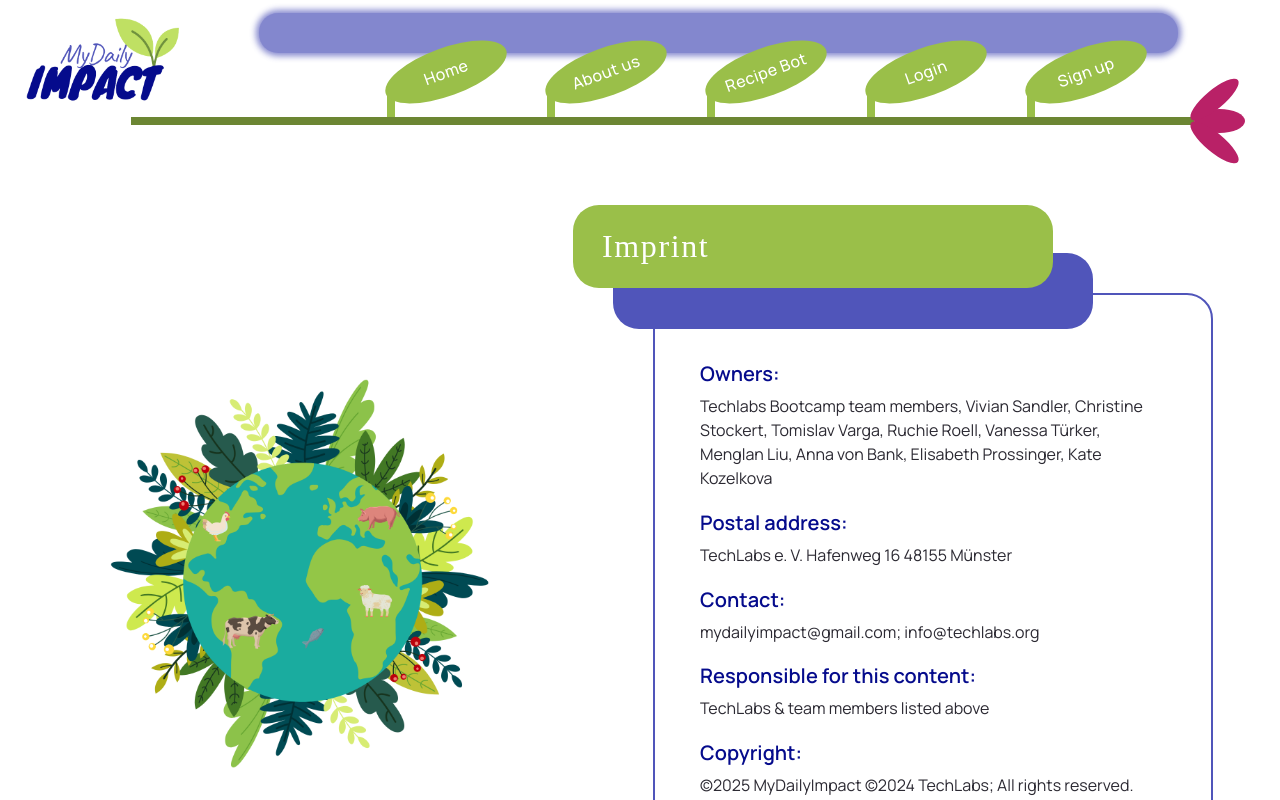
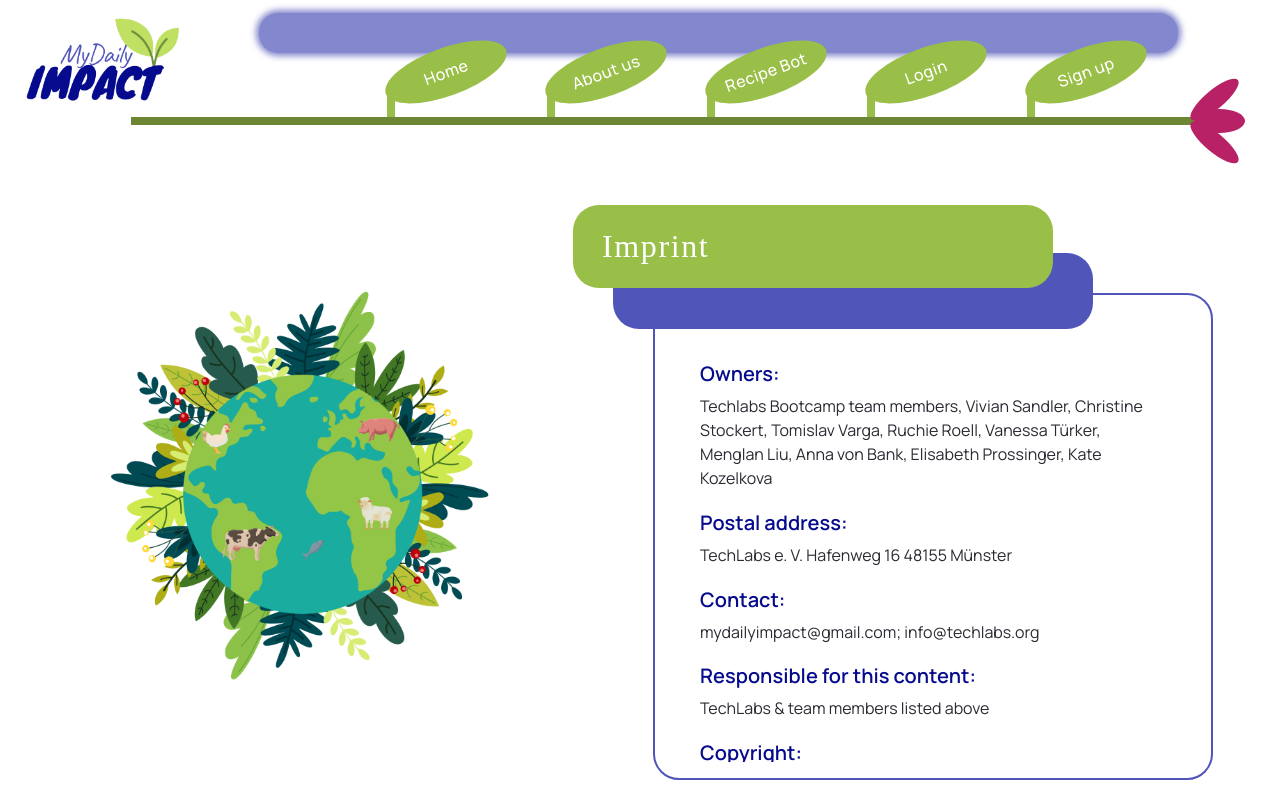
Before and after one commit to TechLabs-Remote-Bootcamp/WS24-MyDailyImpact, a React (Vite) app in the folder mdi-react/: page /imprint in a window 1280 px wide. Shown: the top 800 px of the page. Built offline with nearby package versions, Linux system fonts and the light colour scheme; a web font is replaced by a local one.

Commit message:
design: added scroll-bar to imprint to march privacy page

```diff
--- a/mdi-react/src/components/pages/Imprint/RC_imprint.module.scss
+++ b/mdi-react/src/components/pages/Imprint/RC_imprint.module.scss
@@ -4,6 +4,9 @@
 .imprint-container {
   margin: 1rem 1rem 0;
   font-size: 1rem;
+  max-height: 25rem;
+  overflow-y: scroll;
+  padding-right: 0.8em;
 
   h5 {
     font-weight: 600;
```
